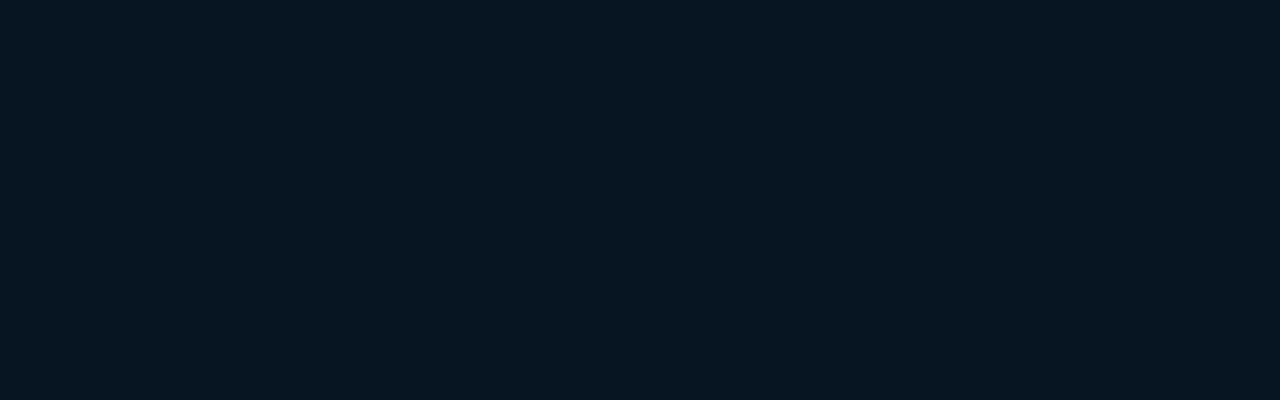
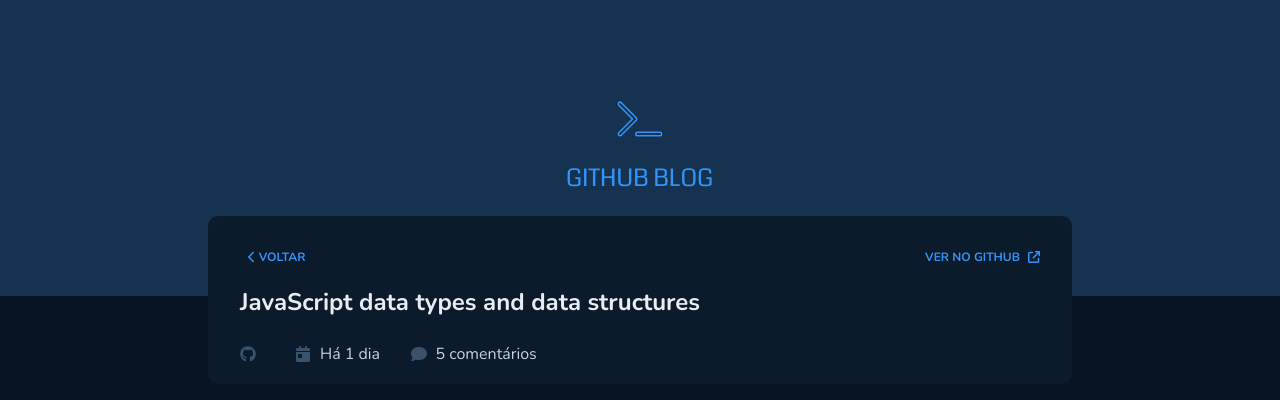
Before and after one commit to alisson-amaral-silva/github-blog, a React (Vite) app: page /details in a window 1280 px wide. Before the commit this address had no page. Shown: the top 400 px of the page. Built offline with nearby package versions, Linux system fonts and the light colour scheme; no server answers.

Commit message:
incluindo nova rota e componentes da nova pagina

```diff
--- a/src/Pages/Home/index.tsx
+++ b/src/Pages/Home/index.tsx
@@ -1,6 +1,6 @@
 import { Issue } from './components/Issue'
 import { Search } from './components/Search'
-import { Profile } from './components/UserCard'
+import { Profile } from './components/Profile'
 import { MainWrapper } from './styles'
 
 export function Home() {
--- /dev/null
+++ b/src/Pages/IssueDetails/IssueCard/index.tsx
@@ -0,0 +1,67 @@
+import { faGithub } from '@fortawesome/free-brands-svg-icons'
+import {
+  faArrowUpRightFromSquare,
+  faCalendarDay,
+  faChevronLeft,
+  faComment,
+} from '@fortawesome/free-solid-svg-icons'
+import { FontAwesomeIcon } from '@fortawesome/react-fontawesome'
+import { useEffect, useState } from 'react'
+import { api } from '../../../lib/axios'
+import { Content, Footer, Header, Info, IssueDetailsContainer } from './styles'
+import { Link } from 'react-router-dom'
+
+interface ProfileProps {
+  github: string
+  name: string
+}
+
+export function IssueCard() {
+  const [profile, setProfile] = useState<ProfileProps>()
+
+  async function fetchGithubProfile() {
+    const response = await api.get('users/alisson-amaral-silva')
+    const issueCardDetails = {
+      github: response.data.html_url,
+      name: response.data.name,
+    }
+    setProfile(issueCardDetails)
+  }
+
+  useEffect(() => {
+    fetchGithubProfile()
+  }, [])
+  return (
+    <IssueDetailsContainer>
+      <Content>
+        <Header>
+          <Link to={'/'}>
+            <strong>
+              <FontAwesomeIcon icon={faChevronLeft} /> voltar
+            </strong>
+          </Link>
+          <a href={profile?.github} target="_blank" rel="noreferrer">
+            ver no github
+            <FontAwesomeIcon icon={faArrowUpRightFromSquare} />
+          </a>
+        </Header>
+        <h1>JavaScript data types and data structures</h1>
+        <Footer>
+          <Info>
+            <FontAwesomeIcon icon={faGithub} />
+            <span>{profile?.name}</span>
+          </Info>
+          <Info>
+            <FontAwesomeIcon icon={faCalendarDay} />
+            <span>Há 1 dia</span>
+          </Info>
+
+          <Info>
+            <FontAwesomeIcon icon={faComment} />
+            <span> 5 comentários</span>
+          </Info>
+        </Footer>
+      </Content>
+    </IssueDetailsContainer>
+  )
+}
--- /dev/null
+++ b/src/Pages/IssueDetails/IssueCard/styles.ts
@@ -0,0 +1,80 @@
+import styled from 'styled-components'
+
+export const IssueDetailsContainer = styled.div`
+  width: 100%;
+  height: 10.5rem;
+
+  display: flex;
+  background: ${(props) => props.theme['base-profile']};
+  gap: 2rem;
+  margin-top: -5rem;
+  border-radius: 10px;
+`
+
+export const Content = styled.div`
+  padding: 2rem;
+  width: 100%;
+  h1 {
+    font-size: 1.5rem;
+    color: ${(props) => props.theme['base-title']};
+    line-height: 1.95rem;
+    margin-top: 1.25rem;
+  }
+`
+
+export const Header = styled.div`
+  display: flex;
+  justify-content: space-between;
+  align-items: center;
+  strong {
+    font-size: 0.75rem;
+    line-height: 1.2rem;
+    text-transform: uppercase;
+    color: ${(props) => props.theme.blue};
+  }
+
+  a {
+    font-size: 0.75rem;
+    font-weight: 700;
+    text-transform: uppercase;
+    color: ${(props) => props.theme.blue};
+    line-height: 1.2rem;
+    text-decoration: none;
+
+    svg {
+      margin-left: 0.5rem;
+    }
+  }
+`
+
+export const Biography = styled.span`
+  font-size: 1rem;
+  color: ${(props) => props.theme['base-text']};
+  line-height: 1.6rem;
+  margin-top: 0.5rem;
+`
+
+export const Footer = styled.div`
+  display: flex;
+  gap: 1.938rem;
+  margin-top: 1.5rem;
+  height: 26px;
+`
+
+export const Info = styled.div`
+  display: flex;
+  gap: 0.531rem;
+  justify-content: center;
+  span {
+    font-size: 1rem;
+    line-height: 1.6rem;
+    color: ${(props) => props.theme['base-subtitle']};
+  }
+
+  svg {
+    width: 1rem;
+    height: 1rem;
+    color: ${(props) => props.theme['base-label']};
+    margin-top: 0.2rem;
+  }
+`
--- /dev/null
+++ b/src/Pages/IssueDetails/index.tsx
@@ -0,0 +1,5 @@
+import { IssueCard } from './IssueCard'
+
+export function IssueDetails() {
+  return <IssueCard />
+}
--- a/src/routes/Router.tsx
+++ b/src/routes/Router.tsx
@@ -1,6 +1,7 @@
 import { Routes, Route, Navigate } from 'react-router-dom'
 import { DefaultLayout } from '../layout/DefaultLayout'
 import { Home } from '../Pages/Home'
+import { IssueDetails } from '../Pages/IssueDetails'
 
 export function Router() {
   return (
@@ -12,6 +13,7 @@
       */}
       <Route path="/" element={<DefaultLayout />}>
         <Route path="/" element={<Home />} />
+        <Route path="/details" element={<IssueDetails />} />
       </Route>
     </Routes>
   )
```
Also changed, not shown: src/Pages/Home/components/Profile/index.tsx (renamed from src/Pages/Home/components/UserCard/index.tsx), src/Pages/Home/components/Profile/styles.ts (renamed from src/Pages/Home/components/UserCard/styles.ts), src/Pages/IssueDetails/styles.ts (added).
